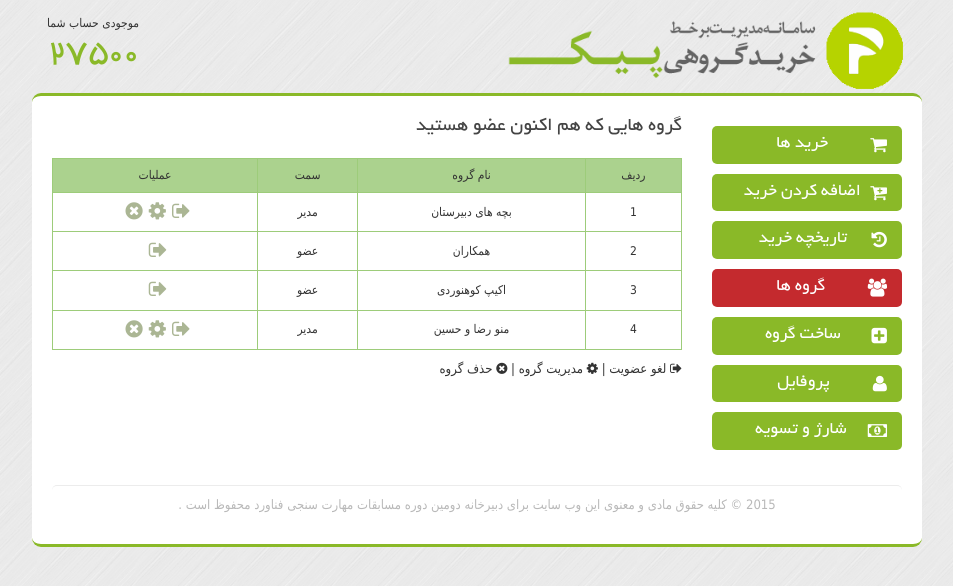
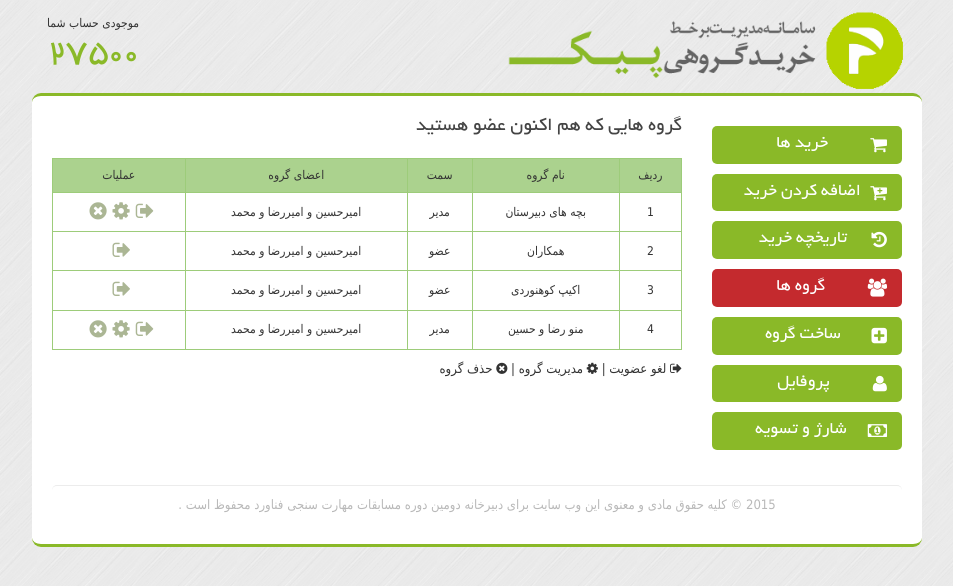
Before and after one commit to AmirHosseinKhademi/pik, a Django app: template theme/templates/Groups.html in a window 1280 px wide. Shown: the top 586 px of the page, without its empty margins (163-1116 px from the left). Run offline with Django 3.2, Linux system fonts and the light colour scheme; the template is opened without the code that fills it, so the values that code supplies are empty; some libraries are stand-ins or nearby versions; some web fonts are replaced.

Commit message:
add new fetures to theme affected files : * base.html * Groups.html * Profile.html * AccountBalance.html * theme > urls.py

```diff
--- a/theme/templates/Groups.html
+++ b/theme/templates/Groups.html
@@ -70,11 +70,11 @@
 
                 <div class="tp-groups-table">
                     <table class="tftable" border="1">
-<tr><th>ردیف</th><th>نام گروه</th><th>سمت</th><th>عملیات</th></tr>
-<tr><td>1</td><td>بچه های دبیرستان</td><td>مدیر</td><td><i class="fa fa-sign-out"></i><i class="fa fa-cog"></i><i class="fa fa-times-circle"></i></td></tr>
-<tr><td>2</td><td>همکاران</td><td>عضو</td><td><i class="fa fa-sign-out"></i></td></tr>
-<tr><td>3</td><td>اکیپ کوهنوردی</td><td>عضو</td><td><i class="fa fa-sign-out"></i></td></tr>
-<tr><td>4</td><td>منو رضا و حسین</td><td>مدیر</td><td><i class="fa fa-sign-out"></i><i class="fa fa-cog"></i><i class="fa fa-times-circle"></i></td></tr>
+                        <tr><th>ردیف</th><th>نام گروه</th><th>سمت</th><th>اعضای گروه</th><th>عملیات</th></tr>
+                        <tr><td>1</td><td>بچه های دبیرستان</td><td>مدیر</td><td>امیرحسین و امیررضا و محمد</td><td><i class="fa fa-sign-out"></i><i class="fa fa-cog"></i><i class="fa fa-times-circle"></i></td></tr>
+                        <tr><td>2</td><td>همکاران</td><td>عضو</td><td>امیرحسین و امیررضا و محمد</td><td><i class="fa fa-sign-out"></i></td></tr>
+                        <tr><td>3</td><td>اکیپ کوهنوردی</td><td>عضو</td><td>امیرحسین و امیررضا و محمد</td><td><i class="fa fa-sign-out"></i></td></tr>
+                        <tr><td>4</td><td>منو رضا و حسین</td><td>مدیر</td><td>امیرحسین و امیررضا و محمد</td><td><i class="fa fa-sign-out"></i><i class="fa fa-cog"></i><i class="fa fa-times-circle"></i></td></tr>
                     </table>
                 </div>
                 <i class="fa fa-sign-out"></i> لغو عضویت |
--- a/theme/templates/Profile.html
+++ b/theme/templates/Profile.html
@@ -12,6 +12,10 @@
             </div>
             <div class="float-input">
                 <input name="email" id="email" type="text" placeholder="khademi@terapico.ir">
+                <span><i class="fa fa-envelope"></i></span>
+            </div>
+            <div class="float-input">
+                <input name="debit-card" id="debit-card" type="text" placeholder="6104337979757356">
                 <span><i class="fa fa-envelope"></i></span>
             </div>
             <div class="float-input">
--- a/theme/urls.py
+++ b/theme/urls.py
@@ -3,5 +3,5 @@ from django.contrib import admin
 from . import views
 
 urlpatterns = [
-    url(r'^profile/', views.profile_view ),
+    url(r'^profile', views.profile_view ),
 ]
```
Also changed, not shown: theme/templates/AccountBalance.html (+12 -0 lines), README.md, theme/templates/base.html (indentation only). Lines whose indentation alone changed are shown as unchanged.
